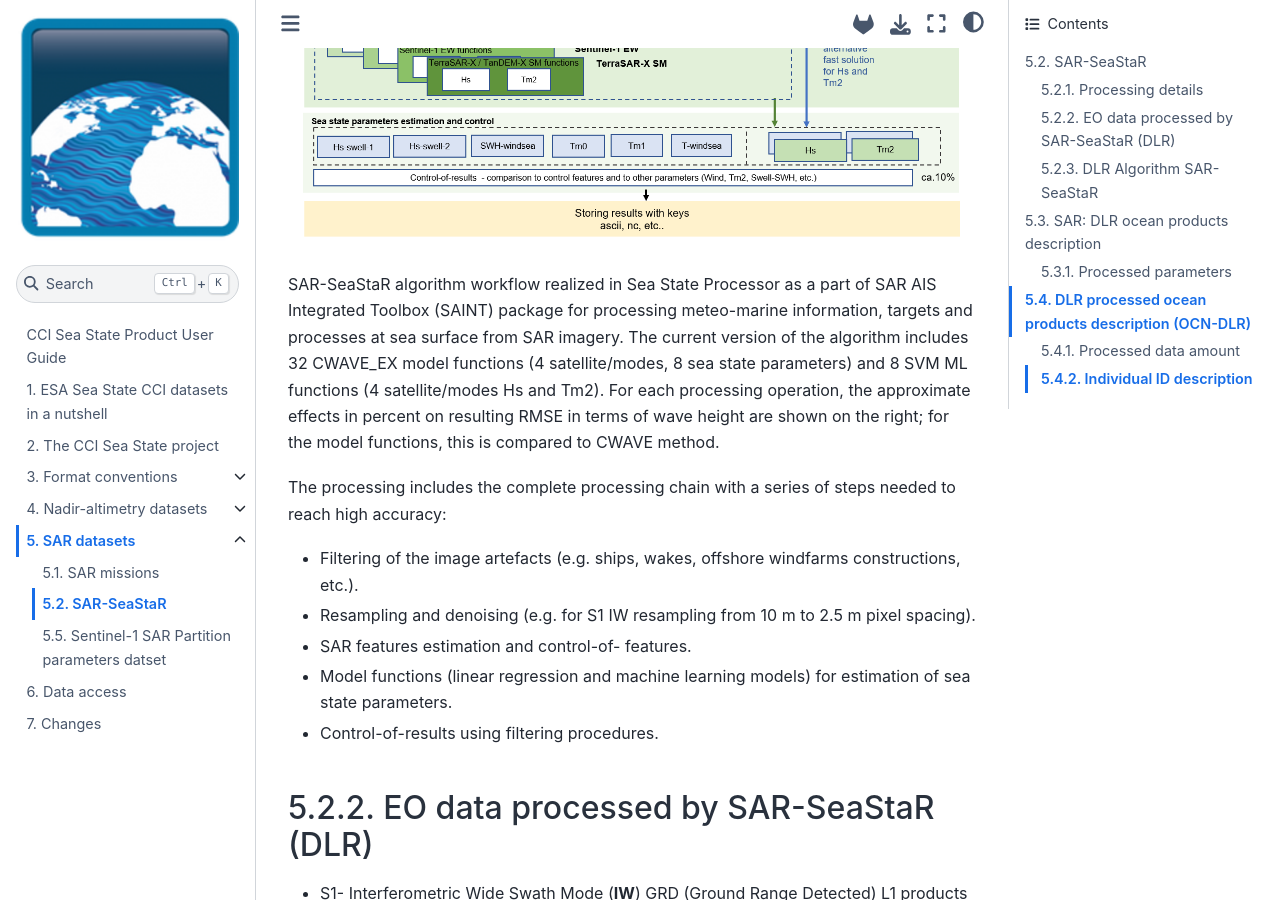
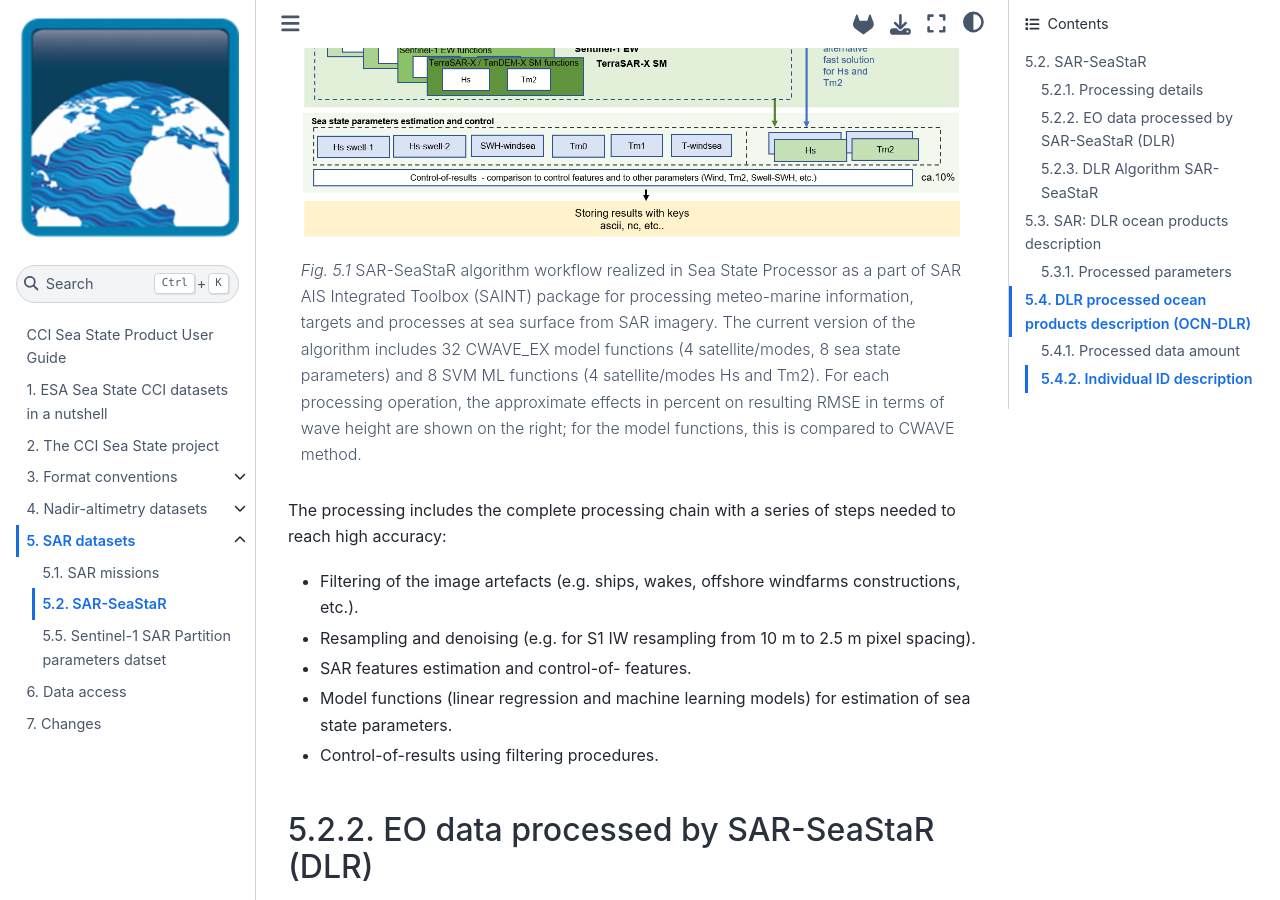
Before and after one commit to umr-lops/cci-seastate-pum, a Jupyter Book: the page built from sar/SAR-SeaStaR.md, in a window 1280 px wide and 900 px high, scrolled down 860 px. Built offline with Jupyter Book 1.0.4 settings and Sphinx 7.4.7 and the Sphinx Book theme 1.1.4, drawn with Linux system fonts in a browser that asks for light colours; some of the changed text lies outside the part shown.

Commit message:
Edit SAR-SeaStaR.md

````diff
--- a/sar/SAR-SeaStaR.md
+++ b/sar/SAR-SeaStaR.md
@@ -8,13 +8,11 @@ used for processing the data in CCI Sea State version 4, as illustrated in figur
 ```{figure} /images/dlr_sar_fig0.png
 ---
 name: dlr_sar_fig0
+---
+
+SAR-SeaStaR algorithm workflow realized in Sea State Processor as a part of SAR AIS Integrated Toolbox (SAINT) package for processing meteo-marine information, targets and processes at sea surface from SAR imagery. The current version of the algorithm includes 32 CWAVE_EX model functions (4 satellite/modes, 8 sea state parameters) and 8 SVM ML
+functions (4 satellite/modes Hs and Tm2). For each processing operation, the approximate effects in percent on resulting RMSE in terms of wave height are shown on the right; for the model functions, this is compared to CWAVE method.
 ```
-
-SAR-SeaStaR algorithm workflow realized in Sea State Processor as a part of SAR AIS Integrated Toolbox (SAINT) package for processing
- meteo-marine information, targets and processes at sea surface from SAR imagery.
- The current version of the algorithm includes 32 CWAVE_EX model functions (4 satellite/modes, 8 sea state parameters) and 8 SVM ML
- functions (4 satellite/modes Hs and Tm2). For each processing operation, the approximate effects in percent on resulting RMSE
- in terms of wave height are shown on the right; for the model functions, this is compared to CWAVE method.
 
 The processing includes the complete processing chain with a series of steps needed to reach high accuracy:
 - Filtering of the image artefacts (e.g. ships, wakes, offshore windfarms constructions, etc.).
````
